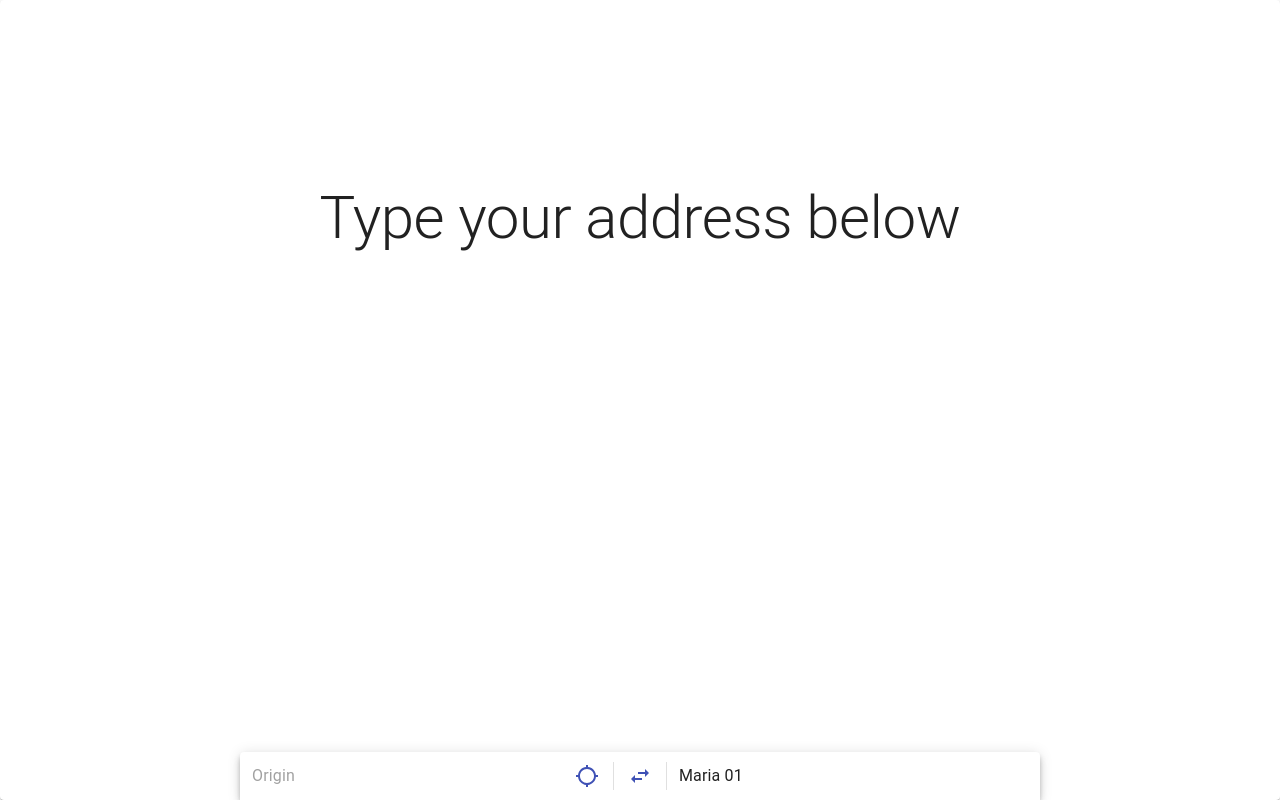
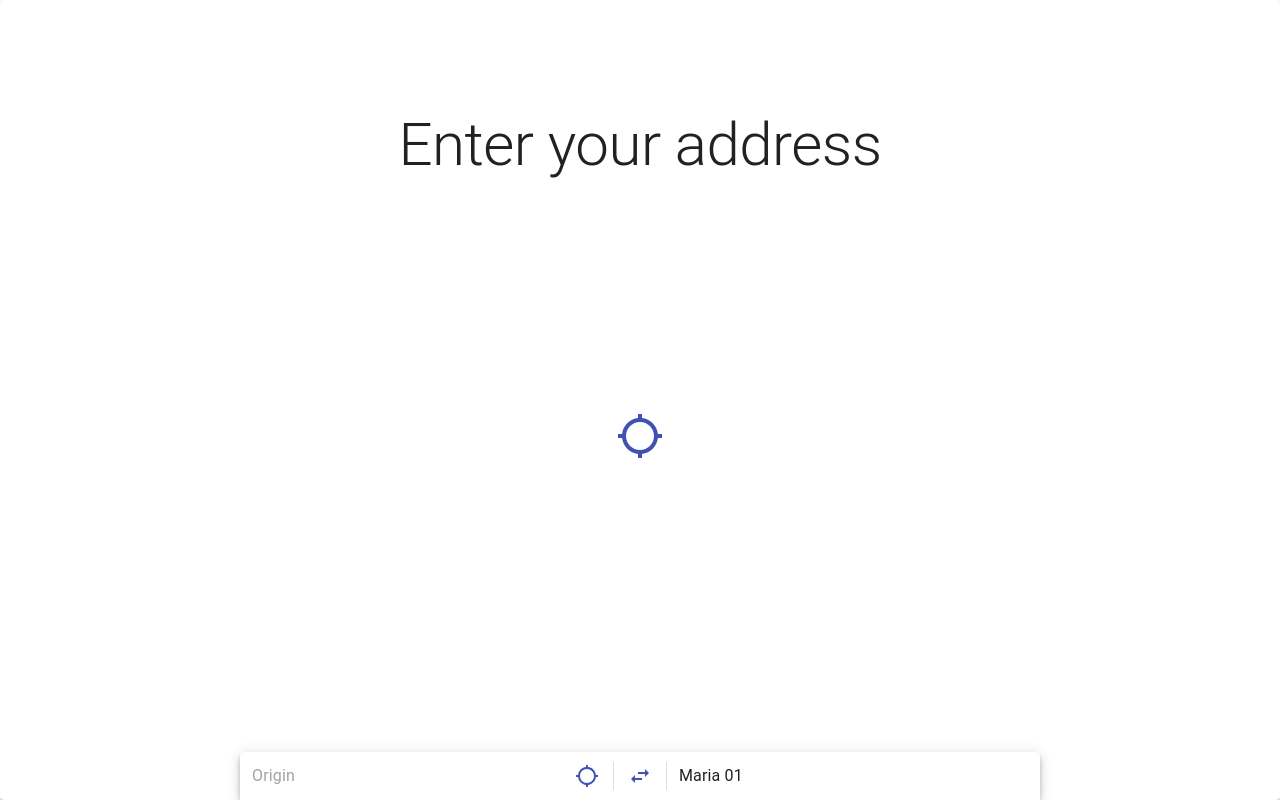
Before and after one commit to Topias-R/trail-assignment, a Next.js app: page /trail-assignment/ in a window 1280 px wide. Built offline with nearby package versions, Linux system fonts and the light colour scheme.

Commit message:
Add circular progress indicator for fetching

```diff
--- a/pages/index.tsx
+++ b/pages/index.tsx
@@ -1,11 +1,16 @@
 import Head from 'next/head'
-import { useEffect } from 'react'
+import { useEffect, useState } from 'react'
 import { fetchItineraries } from '../lib/slices/itinerarySlice'
 import { useAppDispatch, useAppSelector, useDebounce } from '../lib/hooks'
 import Accordion from '../components/Accordion'
 import Details from '../components/AccordionDetails'
 import Summary from '../components/AccordionSummary'
-import { Paper, Typography } from '@material-ui/core'
+import {
+  Paper,
+  Typography,
+  IconButton,
+  CircularProgress
+} from '@material-ui/core'
 import { makeStyles } from '@material-ui/core/styles'
 import DirectionsWalkIcon from '@material-ui/icons/DirectionsWalk'
 import DirectionsBusIcon from '@material-ui/icons/DirectionsBus'
@@ -14,6 +19,8 @@ import TrainIcon from '@material-ui/icons/Train'
 import TramIcon from '@material-ui/icons/Tram'
 import DirectionsBoatIcon from '@material-ui/icons/DirectionsBoat'
 import Search from '../components/Search'
+import LocationSearchingIcon from '@material-ui/icons/LocationSearching'
+import { addressSearch } from '../lib/slices/searchSlice'
 
 const useStyles = makeStyles((theme) => ({
   root: {
@@ -78,6 +85,19 @@ const useStyles = makeStyles((theme) => ({
       margin: '-2px 0px'
     }
   },
+  locationIcon: {
+    fontSize: '2em'
+  },
+  progress: {
+    position: 'absolute',
+    left: 'calc(50% - 20px)',
+    bottom: '60px',
+    zIndex: 90,
+    [theme.breakpoints.down('sm')]: {
+      left: 'calc(50% - 20px)',
+      bottom: '37px'
+    }
+  },
   time: {
     margin: '8px'
   },
@@ -98,17 +118,20 @@ export const Index = (): JSX.Element => {
   const address = useAppSelector((state) => state.search.search.address)
   const term = useAppSelector((state) => state.search.search.term)
 
+  const [fetching, setFetching] = useState(false)
+
   const debouncedReverse: boolean = useDebounce<boolean>(reverse, 750)
 
   useEffect(() => {
     if (address.coords.latitude && address.coords.longitude) {
+      setFetching(true)
       dispatch(
         fetchItineraries({
           latitude: address.coords.latitude,
           longitude: address.coords.longitude,
           reverse
         })
-      )
+      ).then(() => setFetching(false))
     }
   }, [address, debouncedReverse])
   const classes = useStyles()
@@ -120,15 +143,27 @@ export const Index = (): JSX.Element => {
         {!reverse && <title>{term ? term + ' - ' : ''}Maria 01</title>}
       </Head>
       <Paper className={classes.root}>
-        {!itineraries.length && (
+        {fetching && <CircularProgress className={classes.progress} />}
+        {!fetching && !itineraries.length && (
+          <>
             <Typography align="center" variant="h2" component="h1">
-            Type your address below
+              Enter your address
             </Typography>
+            <IconButton
+              color="primary"
+              aria-label="locate"
+              onClick={() => {
+                navigator.geolocation.getCurrentPosition(({ coords }) => {
+                  dispatch(addressSearch({ coords }))
+                })
+              }}
+            >
+              <LocationSearchingIcon className={classes.locationIcon} />
+            </IconButton>
+          </>
         )}
         <div className={classes.container}>
-          {[...itineraries]
-            .sort((a, b) => a.startTime - b.startTime)
-            .map((itinerary, idx) => (
+          {itineraries.map((itinerary, idx) => (
             <Accordion key={idx} square elevation={3}>
               <Summary aria-controls="">
                 {itinerary.legs.map((leg, idx) => (
@@ -190,11 +225,7 @@ export const Index = (): JSX.Element => {
               </Summary>
               <Details className={classes.details}>
                 {itinerary.legs.map((leg, idx) => (
-                    <Paper
-                      elevation={2}
-                      key={idx}
-                      className={classes.detailsLeg}
-                    >
+                  <Paper elevation={2} key={idx} className={classes.detailsLeg}>
                     <div className={classes.time}>
                       {new Date(leg.startTime).toLocaleString([], {
                         hour: '2-digit',
@@ -240,9 +271,7 @@ export const Index = (): JSX.Element => {
                               return !/^\([A-Za-z]+\:[\d]+\)$/.test(word)
                             })
                             .join(' ') || (
-                              <DirectionsWalkIcon
-                                style={{ fontSize: '100%' }}
-                              />
+                            <DirectionsWalkIcon style={{ fontSize: '100%' }} />
                           )}
                         </em>
                       </span>
```
Lines whose indentation alone changed are shown as unchanged.
